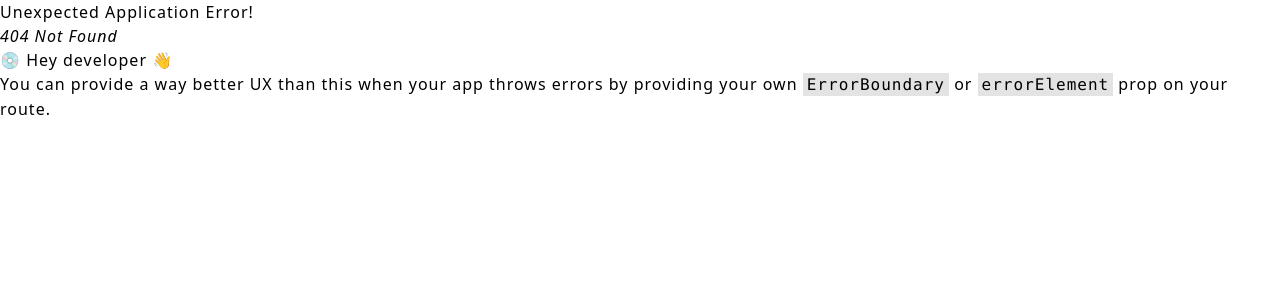
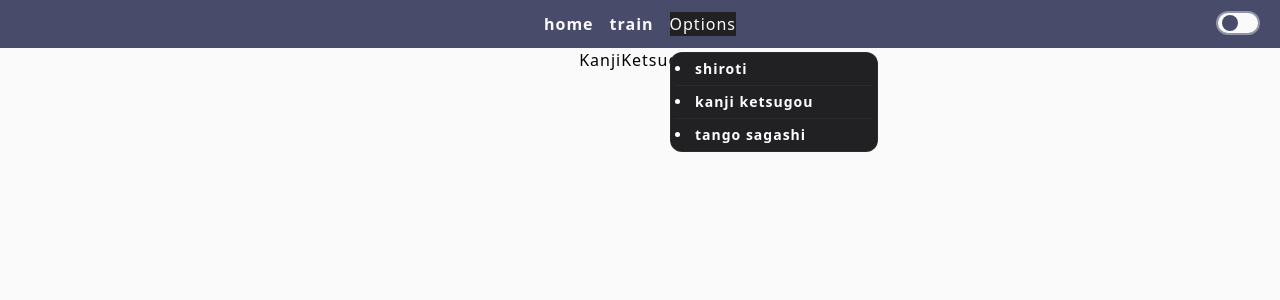
Before and after one commit to Bouterfass/csvtoquizz, a React (Create React App) app: page /kanji-ketsugou in a window 1280 px wide. Before the commit this address had no page. Shown: the top 300 px of the page. Built offline with nearby package versions, Linux system fonts and the light colour scheme.

Commit message:
games pages created

```diff
--- a/src/components/NavBar.tsx
+++ b/src/components/NavBar.tsx
@@ -1,5 +1,6 @@
 import Link from './UI/Link';
 import ThemeSwitcher from './ThemeSwitcher';
+import DroptopMenu from './UI/DroptopMenu';
 
 const Navbar = () => {
 
@@ -7,6 +8,7 @@ const Navbar = () => {
         <ul className='text-lightWhite flex flex-row items-center justify-center w-full gap-4'>
             <Link route="/">home</Link>
             <Link route="/train">train</Link>
+            <DroptopMenu />
         </ul>
         <div className='absolute right-5'>
             <ThemeSwitcher />
--- /dev/null
+++ b/src/components/UI/Button.tsx
@@ -0,0 +1,29 @@
+import { ReactNode } from "react";
+
+interface ButtonProps {
+  type: "first" | "second";
+  handler: () => void;
+  children: ReactNode;
+}
+
+const Button = ({ type, handler, children }: ButtonProps) => {
+  return type === "first" ? (
+    <button
+      className="w-32 rounded border-2 border-solid border-lightPurple bg-midnight py-2 px-4 transition-colors ease-in-out delay-100
+        text-xl text-lightPurple hover:bg-lightPurple hover:text-lightWhite"
+      onClick={handler}
+    >
+      {children}
+    </button>
+  ) : (
+    <button
+      className="w-48 rounded bg-midnight py-2 px-4 hover:underline
+        text-xl text-lightPurple"
+      onClick={handler}
+    >
+      {children}
+    </button>
+  );
+};
+
+export default Button;
--- /dev/null
+++ b/src/components/UI/DroptopMenu.tsx
@@ -0,0 +1,33 @@
+import { Menu, MenuButton, MenuItem, MenuItems } from "@headlessui/react";
+import Link from "./Link";
+
+const DroptopMenu = () => {
+  return (
+    <div className="bg-blackL">
+      <Menu __demoMode>
+        <MenuButton>
+          Options
+        </MenuButton>
+        <MenuItems
+          transition
+          anchor="bottom start"
+          className="w-52 mt-4 origin-top-right rounded-xl border border-white/5 bg-blackL p-1 text-sm/6 text-white transition duration-100 ease-out [--anchor-gap:var(--spacing-1)] focus:outline-none data-[closed]:scale-95 data-[closed]:opacity-0"
+        >
+          <MenuItem>
+            <Link route="/shiritori">shiroti</Link>
+          </MenuItem>
+          <div className="my-1 h-px bg-white/5" />
+          <MenuItem>
+            <Link route="/kanji-ketsugou">kanji ketsugou</Link>
+          </MenuItem>
+          <div className="my-1 h-px bg-white/5" />
+          <MenuItem>
+            <Link route="/tango-sagashi">tango sagashi</Link>
+          </MenuItem>
+        </MenuItems>
+      </Menu>
+    </div>
+  );
+};
+
+export default DroptopMenu;
--- /dev/null
+++ b/src/pages/KanjiKetsugou.tsx
@@ -0,0 +1,15 @@
+import Section from "../components/UI/Section";
+
+const KanjiKetsugou = () => {
+    return (
+        <Section>
+            KanjiKetsugou
+        </Section>
+    )
+}
+
+
+
+
+
+export default KanjiKetsugou;
--- a/src/pages/Result.tsx
+++ b/src/pages/Result.tsx
@@ -2,8 +2,8 @@ import React from "react";
 import { useLocation, useNavigate } from "react-router-dom";
 import { scoreCalculation } from "../utils/scoreCalculation";
 import CountUp from "react-countup";
-import { Button } from "@headlessui/react";
 import ListItem from "../components/UI/ListItem";
+import Button from "../components/UI/Button";
 
 const Save = () => {
   let location = useLocation();
@@ -49,16 +49,14 @@ const Save = () => {
       <div className="my-6 w-2/5 flex justify-center items-center">
 
       <Button
-        className="w-32 rounded border-2 border-solid border-lightPurple bg-midnight py-2 px-4 transition-colors ease-in-out delay-100
-         text-xl text-lightPurple hover:bg-lightPurple hover:text-lightWhite"
-        onClick={handleRetry}
+        type="first"
+        handler={handleRetry}
         >
         retry
       </Button>
       <Button
-        className="w-48 rounded bg-midnight py-2 px-4 hover:underline
-        text-xl text-lightPurple"
-        onClick={handleHome}
+        type="second"
+        handler={handleHome}
         >
         back to home
       </Button>
--- /dev/null
+++ b/src/pages/Shiritori.tsx
@@ -0,0 +1,15 @@
+import Section from "../components/UI/Section";
+
+const Shiritori = () => {
+    return (
+        <Section>
+            shiritori
+        </Section>
+    )
+}
+
+
+
+
+
+export default Shiritori;
--- /dev/null
+++ b/src/pages/TangoSagashi.tsx
@@ -0,0 +1,15 @@
+import Section from "../components/UI/Section";
+
+const TangoSagashi = () => {
+    return (
+        <Section>
+            TangoSagashi
+        </Section>
+    )
+}
+
+
+
+
+
+export default TangoSagashi;
```
Also changed, not shown: src/router.tsx (+16 -1 lines).
